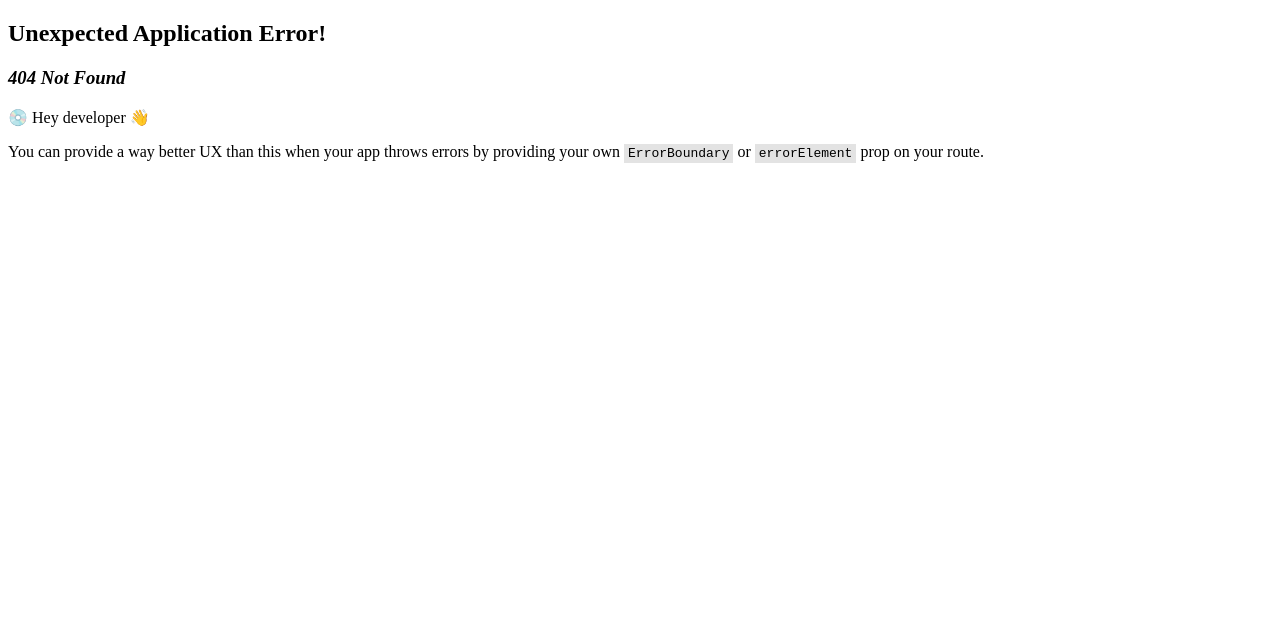
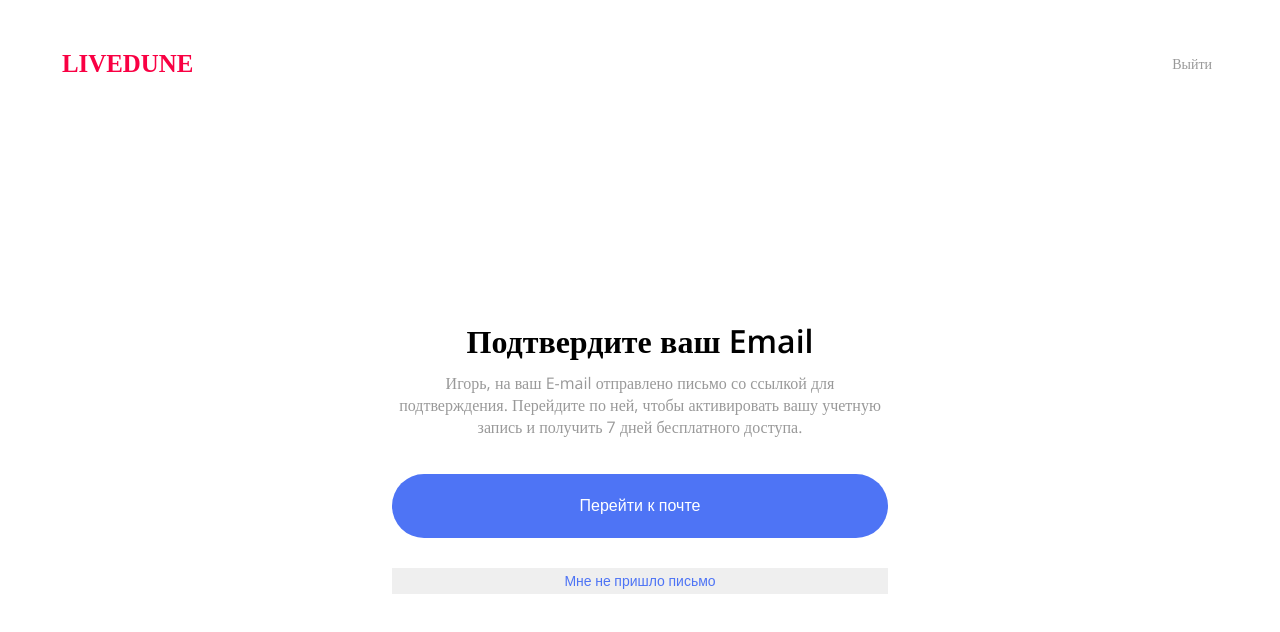
Before and after one commit to FullBakuGan/LiveDuneTestTask, a React (Vite) app: page /confirmEmail in a window 1280 px wide. Before the commit this address had no page. Shown: the top 632 px of the page. Built offline with nearby package versions, Linux system fonts and the light colour scheme; a web font is replaced by a local one.

Commit message:
Добавлена старница подтверждения почты

```diff
--- a/src/components/FormGroup.css
+++ b/src/components/FormGroup.css
@@ -41,6 +41,7 @@
   color: #4E74F5;
   cursor: pointer;
   margin-top: 10px;
+  border: none;
 }
 
 .error-message {
@@ -83,6 +84,7 @@
   align-items: center;
   margin-top: 40px;
   text-align: center;
+   margin-top: 100px;
 }
 
 .forgot-image {
@@ -118,6 +120,7 @@
 }
 
 
+
 @media (max-width: 768px) {
   .form-content {
     width: 343px;
--- a/src/components/FormGroups.jsx
+++ b/src/components/FormGroups.jsx
@@ -6,20 +6,28 @@ import './FormGroup.css';
 export default function Form() {
   const location = useLocation();
   const navigate = useNavigate();
+
   const isLogin = location.pathname === '/';
   const isForgotPassword = location.pathname === '/forgotPassword';
+  const isRegistration = location.pathname === '/registration';
+  const isConfirmEmail = location.pathname === '/confirmEmail';
 
-  const config = isForgotPassword
+ const config = isConfirmEmail
+  ? FormConfigs.confirmEmail
+  : isForgotPassword
   ? FormConfigs.forgotPassword
   : isLogin
   ? FormConfigs.login
   : FormConfigs.registration;
 
+
+
+
   const [formData, setFormData] = useState({});
   const [error, setError] = useState('');
 
   const handleChange = (field) => (e) => {
-    setFormData(prev => ({ ...prev, [field]: e.target.value }));
+    setFormData((prev) => ({ ...prev, [field]: e.target.value }));
   };
 
   const handleSubmit = (e) => {
@@ -33,8 +41,8 @@ export default function Form() {
     }
 
     if (formData.email) {
-      const emailChek = /^[^\s@]+@[^\s@]+\.[^\s@]+$/;
-      if (!emailChek.test(formData.email)) {
+      const emailCheck = /^[^\s@]+@[^\s@]+\.[^\s@]+$/;
+      if (!emailCheck.test(formData.email)) {
         setError('Введите корректный E-mail');
         return;
       }
@@ -48,7 +56,9 @@ export default function Form() {
         setError('Неверный email или пароль');
         return;
       }
-    } else {
+    }
+
+    if (isRegistration && formData.confirmPassword !== undefined) {
       if (formData.password !== formData.confirmPassword) {
         setError('Пароли не совпадают');
         return;
@@ -57,6 +67,10 @@ export default function Form() {
 
     alert(config.successMessage);
     setError('');
+
+    if (isRegistration || isForgotPassword) {
+      navigate('/confirmEmail');
+    }
   };
 
   const handleCancel = () => {
@@ -65,10 +79,12 @@ export default function Form() {
 
   return (
     <form
-      className={`form-items ${isForgotPassword ? 'centered-form' : ''}`}
+  className={`form-items ${isForgotPassword ? 'centered-form' : ''} ${isConfirmEmail ? 'form-confirm' : ''}`}
   onSubmit={handleSubmit}
 >
-      {config.fields.map(field => (
+
+      {!isConfirmEmail &&
+      config.fields.map((field) => (
         <div className="form-content" key={field}>
           <input
             type={field.includes('password') ? 'password' : 'text'}
@@ -80,31 +96,39 @@ export default function Form() {
         </div>
       ))}
 
-      {!isLogin && (
+
+
+      {isRegistration && (
         <p className="promokod mobile-only">У меня есть промокод</p>
       )}
 
       {error && <div className="error-message">{error}</div>}
 
-      <button type="submit" className="enter">{config.buttonText}</button>
+      <button type="submit" className="enter">
+        {config.buttonText}
+      </button>
 
-      {!isLogin && !isForgotPassword && (
+      {isRegistration && (
         <p className="terms">
           Создавая аккаунт, я согласен с <a href="/terms">условиями оферты</a>
         </p>
       )}
 
       {isLogin && (
-        <a href="/forgotPassword" className="forgot-password">Забыли пароль?</a>
+        <a href="/forgotPassword" className="forgot-password">
+          Забыли пароль?
+        </a>
       )}
 
       {isForgotPassword && (
-        <button
-          type="button"
-          className="cancel-button"
-          onClick={handleCancel}
-        >
+        <button type="button" className="cancel-button" onClick={handleCancel}>
           Отменить
+        </button>
+      )}
+
+      {isConfirmEmail &&(
+        <button type="button" className="forgot-password" onClick={handleCancel}>
+          Мне не пришло письмо
         </button>
       )}
     </form>
--- a/src/components/Header.css
+++ b/src/components/Header.css
@@ -1,21 +1,20 @@
-.header-container{
+.header-container {
   display: flex;
   justify-content: space-between;
   align-items: center;
+  padding: 0 54px;
 }
 
-.header-left{
-    position: relative;
-    width: 142.95px;
+.header-left {
   color: #F90043;
-    left: 54px;
   font-size: 30px;
 }
 
-.header-right{
+
+.header-right {
   display: flex;
+  align-items: center;
   gap: 20px;
-    padding-right: 54px;
 }
 
 .header-right>p{
@@ -42,7 +41,16 @@
     cursor: pointer;
 }
 
-
+.confirmEmail {
+  height: 51px;
+  border-radius: 100px;
+  background-color: transparent;
+  color: #999999;
+  font-size: 14px;
+  font-family: 'Open Sans';
+  border: none;
+  cursor: pointer;
+}
 @media (max-width: 768px) {
 
   .mobile-hidden {
--- a/src/components/Header.jsx
+++ b/src/components/Header.jsx
@@ -1,14 +1,16 @@
+import { useLocation, Link } from 'react-router-dom';
+import { HeaderItems } from '../data';
 import './Header.css';
-import { useLocation } from 'react-router-dom';
-import { HeaderItems } from '../data';
-import { Link } from 'react-router-dom';
 
 export default function Header() {
   const location = useLocation();
-  const isLogin = location.pathname === '/';
+  const pathname = location.pathname;
 
-  const current = isLogin ? HeaderItems[1] : HeaderItems[0];
-  const isResetPassword = location.pathname === '/forgotPassword';
+  const current = HeaderItems.find(item => item.path === pathname);
+  if (!current) return null;
+
+  const isResetPassword = pathname === '/forgotPassword';
+  const isConfirmEmail = pathname === '/confirmEmail';
 
   return (
     <header>
@@ -19,14 +21,30 @@ export default function Header() {
 
         {!isResetPassword && (
           <div className="header-right">
-          <p className="mobile-hidden">{current.register}</p>
-          <Link to={current.path}>
+            {!isConfirmEmail && (
+              <>
+                {current.register && <p className="mobile-hidden">{current.register}</p>}
+                {current.enter && (
+                <Link to={
+                  pathname === '/' ? '/registration' :
+                  pathname === '/registration' ? '/' :
+                  '/'
+                }>
     <button className="registration">{current.enter}</button>
   </Link>
+)}
+
+              </>
+            )}
+            {isConfirmEmail && (
+              <Link to="/">
+                <button className="confirmEmail">{current.enter}</button>
+              </Link>
+            )}
           </div>
         )}
+
       </div>
     </header>
   );
-
 }
--- a/src/components/WelkomMessage.css
+++ b/src/components/WelkomMessage.css
@@ -4,6 +4,21 @@
   justify-content: center;
   align-items: center;
 
+}
+.welkom-message.login {
+  margin-top: 60px;
+}
+
+.welkom-message.registration {
+  margin-top: 80px;
+}
+
+.welkom-message.forgot {
+  margin-top: 100px;
+}
+
+.welkom-message.confirm {
+  margin-top: 120px;
 }
 
 .welkom-text.text-offset {
@@ -25,5 +40,20 @@
   color: #999999;
   margin-top: 10px;
   text-align: center;
-  max-width: 400px;
+  max-width: 500px;
 }
+
+body[data-path="/confirmEmail"] .welkom-subtitle {
+  margin-bottom: 0 !important;
+}
+
+.confirm-offset {
+  margin-top: 200px;
+}
+
+@media(max-width: 768px){
+  .welkom-title {
+    width: 200px;
+    margin: 0 auto;
+  }
+}
--- a/src/components/WelkomMessage.jsx
+++ b/src/components/WelkomMessage.jsx
@@ -4,12 +4,18 @@ import './WelkomMessage.css';
 export default function WelkomMessage({ title, message }) {
   const location = useLocation();
   const isForgotPassword = location.pathname === '/forgotPassword';
+  const isConfirmEmail = location.pathname === '/confirmEmail';
 
   return (
     <div className="welkom-message">
-      <div className={`welkom-text ${isForgotPassword ? 'text-offset' : ''}`}>
+      <div className={`welkom-text
+        ${isForgotPassword ? 'text-offset' : ''}
+        ${isConfirmEmail ? 'confirm-offset' : ''}
+      `}>
         <h1 className="welkom-title">{title}</h1>
-        <p className="welkom-subtitle">{message}</p>
+        <p className={`welkom-subtitle ${isConfirmEmail ? 'no-bottom-margin' : ''}`}>
+          {message}
+        </p>
       </div>
     </div>
   );
--- /dev/null
+++ b/src/components/confirmEmail..jsx
@@ -0,0 +1,17 @@
+import Header from "./Header";
+import WelkomMessage from "./WelkomMessage";
+import { ConfirmEmailMessage, RegisterMessage } from "../data";
+import SocialItems from "./SocialItems"
+import FormGroups from "./FormGroups"
+
+export default function ConfirmEmail() {
+    return(
+        <div>
+            <Header />
+            <main>
+                <WelkomMessage {...ConfirmEmailMessage[0]}/>
+                <FormGroups />
+            </main>
+        </div>
+    )
+}
--- a/src/data.js
+++ b/src/data.js
@@ -1,7 +1,3 @@
-
-
-
-
 export const LoginMessage = [
   {
     title: "Войти",
@@ -24,19 +20,26 @@ export const ForgotMessage = [
   }
 ]
 
+export const ConfirmEmailMessage = [
+  {
+    title: "Подтвердите ваш Email",
+    message: "Игорь, на ваш E-mail отправлено письмо со ссылкой для подтверждения. Перейдите по ней, чтобы активировать вашу учетную запись и получить 7 дней бесплатного доступа."
+  }
+]
+
 export const HeaderItems = [
   {
     pagetitle: "Вход в систему",
     leftItem: "LIVEDUNE",
     register: "уже есть аккаунт?",
-    enter: "Войти",
+    enter: "Регистрация",
     path: "/"
   },
   {
     pagetitle: "Регистрация",
     leftItem: "LIVEDUNE",
     register: "у вас нет аккаунта?",
-    enter: "Регистрация",
+    enter: "Вход",
     path: "/registration"
   },
   {
@@ -45,6 +48,13 @@ export const HeaderItems = [
     register: "",
     enter: "",
     path: "/forgotPassword"
+  },
+  {
+    pagetitle: "Подтверждение почты",
+    leftItem: "LIVEDUNE",
+    register: "",
+    enter: "Выйти",
+    path: "/confirmEmail"
   }
 ];
 
@@ -63,7 +73,11 @@ export const FormConfigs = {
   },
   forgotPassword: {
     fields: ['email'],
-    buttonText: 'Отправить',
+    buttonText: 'Восстановить пароль',
     successMessage: 'Письмо с восстановлением отправлено!',
   },
+  confirmEmail: {
+    buttonText: "Перейти к почте",
+    successMessage: "Письмо отправлено!"
+  }
 };
--- a/src/main.jsx
+++ b/src/main.jsx
@@ -6,7 +6,7 @@ import Login from './pages/Login'
 import './index.css'
 import Registration from './pages/Registration'
 import ForgotPassword from './pages/ForgotPassword'
-
+import ConfirmEmail from './components/confirmEmail.'
 const router = createBrowserRouter([
   {
     path: '/',
@@ -23,6 +23,10 @@ const router = createBrowserRouter([
   {
     path: '/forgotPassword',
     element: <ForgotPassword />
+  },
+  {
+    path: '/confirmEmail',
+    element: <ConfirmEmail />
   }
 ])
 
```
Lines whose indentation alone changed are shown as unchanged.
